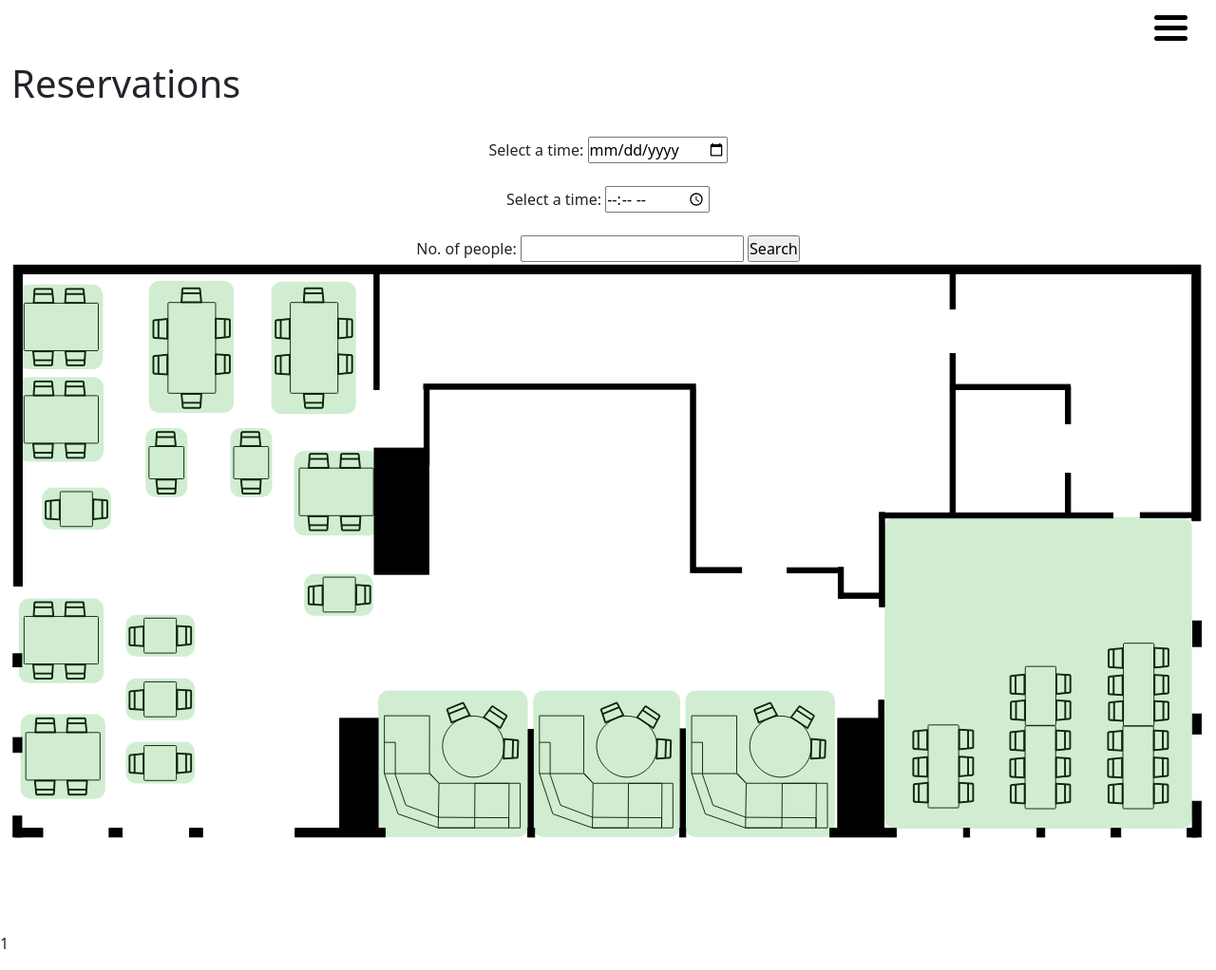
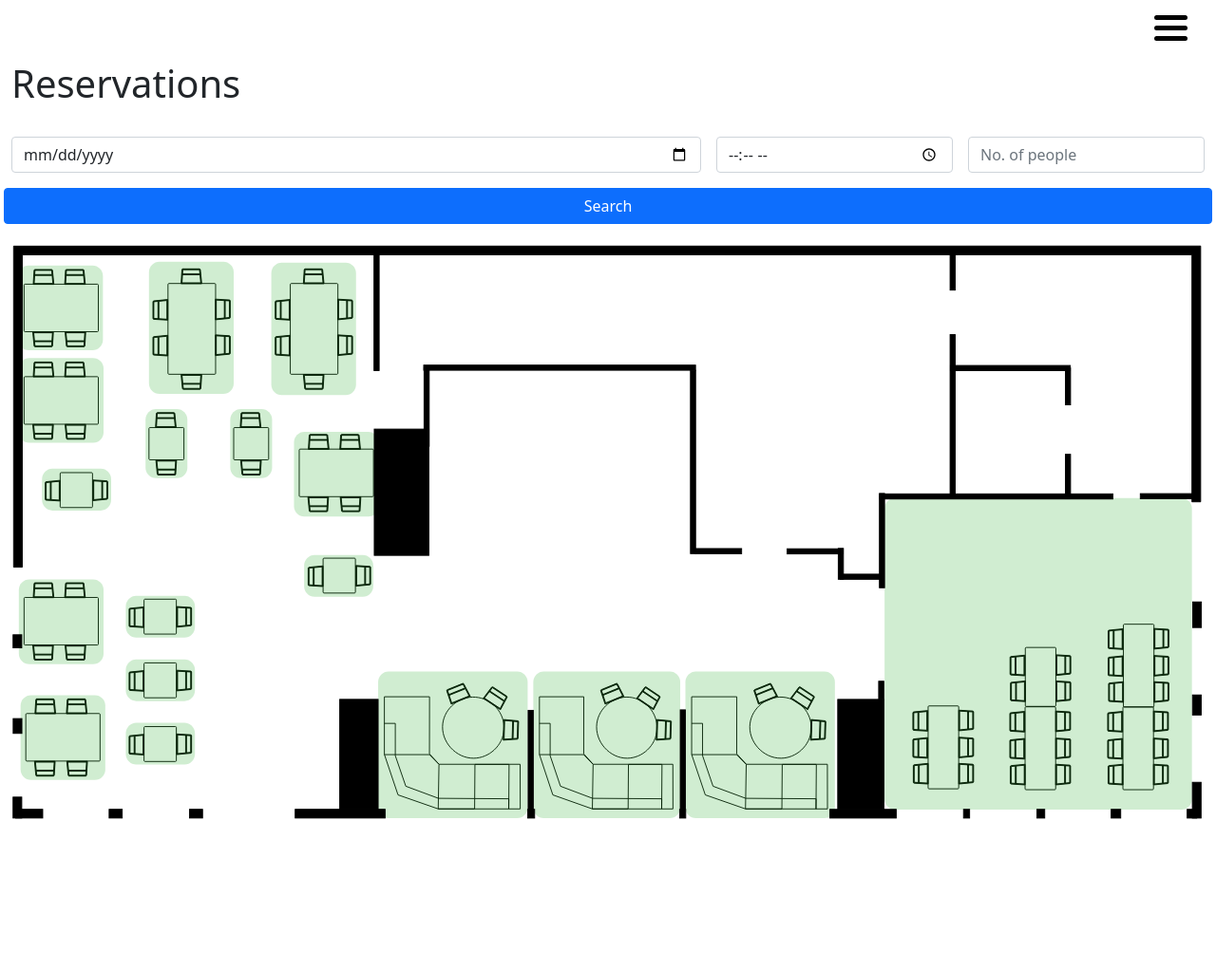
Before and after one commit to SamRocan/Restaurant-Website, a Django app: template restaurantsite/reservations/templates/reservations/reservations_home.html in a window 1280 px wide. Shown: the whole page at 95% size. After the commit the page ends 863 px from the top, so only its background shows below. Run offline with Django 3.2, Linux system fonts and the light colour scheme; the template is opened without the code that fills it: most values are stand-ins (such as "Sample title", 1, 10 or a date in 2020); some libraries are stand-ins or nearby versions.

Commit message:
Updated reservation styling

```diff
--- a/restaurantsite/reservations/templates/reservations/reservations_home.html
+++ b/restaurantsite/reservations/templates/reservations/reservations_home.html
@@ -14,7 +14,7 @@
         <h4 id="tabNum" name="tabVar"></h4>
     <a href="{% url 'reservation_confirm' %}" class="btn btn-success" style="display: none" id="resConfirm">Confirm Reservation</a>
     <br>
-    <form method="post" style="text-align: center">
+    <!--<form method="post" style="text-align: center">
         {% csrf_token %}
         <label for="dateVar">Select a time:</label>
         <input type="date" id="dateVar" name="dateVar">
@@ -28,15 +28,24 @@
         <input type="number" id="numVar" name="numVar">
             <input type="submit" value="Search">
 
+    </form> -->
+    <form method="post" style="padding-bottom: 20px; text-align: center">
+        {% csrf_token %}
+        <div class="row g-3">
+            <div class="col-sm-7">
+                <input type="date" class="form-control" id="dateVar" name="dateVar" placeholder="dd/mm/yyyy">
+            </div>
+            <div class="col-sm">
+                <input type="time" class="form-control" id="timeVar" name="timeVar" placeholder="--:--">
+            </div>
+            <div class="col-sm">
+                <input type="number" class="form-control" id="numVar" name="numVar" placeholder="No. of people" min="1">
+            </div>
+            <input type="submit" class="btn btn-primary" value="Search">
+        </div>
     </form>
-    <!--
-    <form method="post" style="text-align: center">
-        {% csrf_token %}
-        {{ form.as_p }}
-        <div class="form-actions">
-            <button type="submit">Send</button>
-        </div>
-    </form>-->
+
+
     <?xml version="1.0" encoding="utf-8"?>
     <!-- Generator: Adobe Illustrator 25.0.0, SVG Export Plug-In . SVG Version: 6.00 Build 0)  -->
     <svg version="1.1" id="Layer_1" xmlns="http://www.w3.org/2000/svg" xmlns:xlink="http://www.w3.org/1999/xlink" x="0px" y="0px"
@@ -665,6 +674,5 @@
 </g>
 </svg>
 </div>
-<p>{{tables.0.table_number}}</p>
 
 {% endblock %}
```
